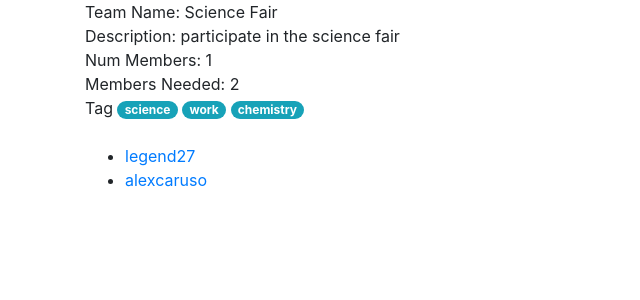
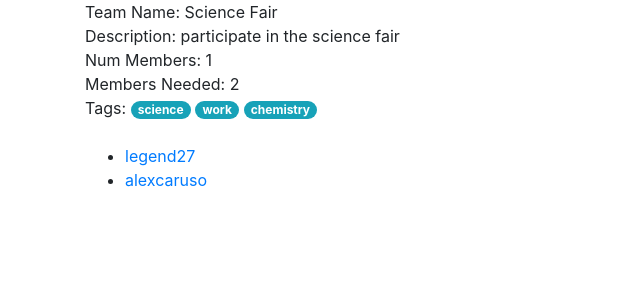
Before and after one commit to jah05/TeamsSite, a Django app: page /app/teams/2 in a window 1280 px wide. Shown: the part 56-356 px from the top of the page, without its empty margins (0-640 px from the left). Run offline with Django 3.2, Linux system fonts and the light colour scheme; data comes from the database, SQL or seed files in the repository; both versions use the stored data as it was after the commit; some libraries are stand-ins or nearby versions.

Commit message:
minor changes

```diff
--- a/teamApp/templates/teamApp/profile.html
+++ b/teamApp/templates/teamApp/profile.html
@@ -40,7 +40,7 @@
       <div>City: {{profile.city}}</div>
       <div>Bio: {{profile.bio}}</div>
       <div>
-        Tags
+        Tags:
         {% for tag in tags %}
         <span class="badge badge-pill badge-info">{{tag.name}}</span>
         {% endfor %}
--- a/teamApp/templates/teamApp/team.html
+++ b/teamApp/templates/teamApp/team.html
@@ -47,7 +47,7 @@
         Members Needed: {{team.members_needed}}
       </div>
       <div>
-        Tag
+        Tags:
         {% for tag in tags %}
         <span class="badge badge-pill badge-info">{{tag.name}}</span>
         {% endfor %}
```
Also changed, not shown: db.sqlite3.
